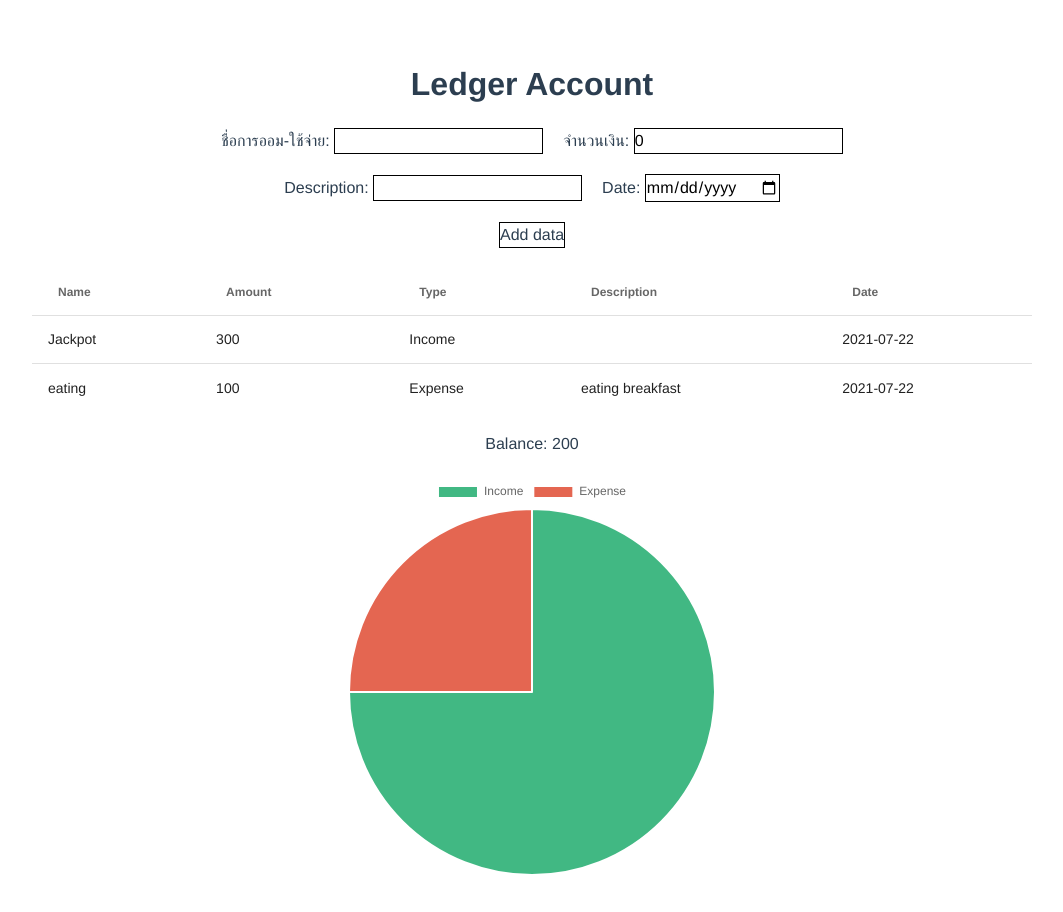
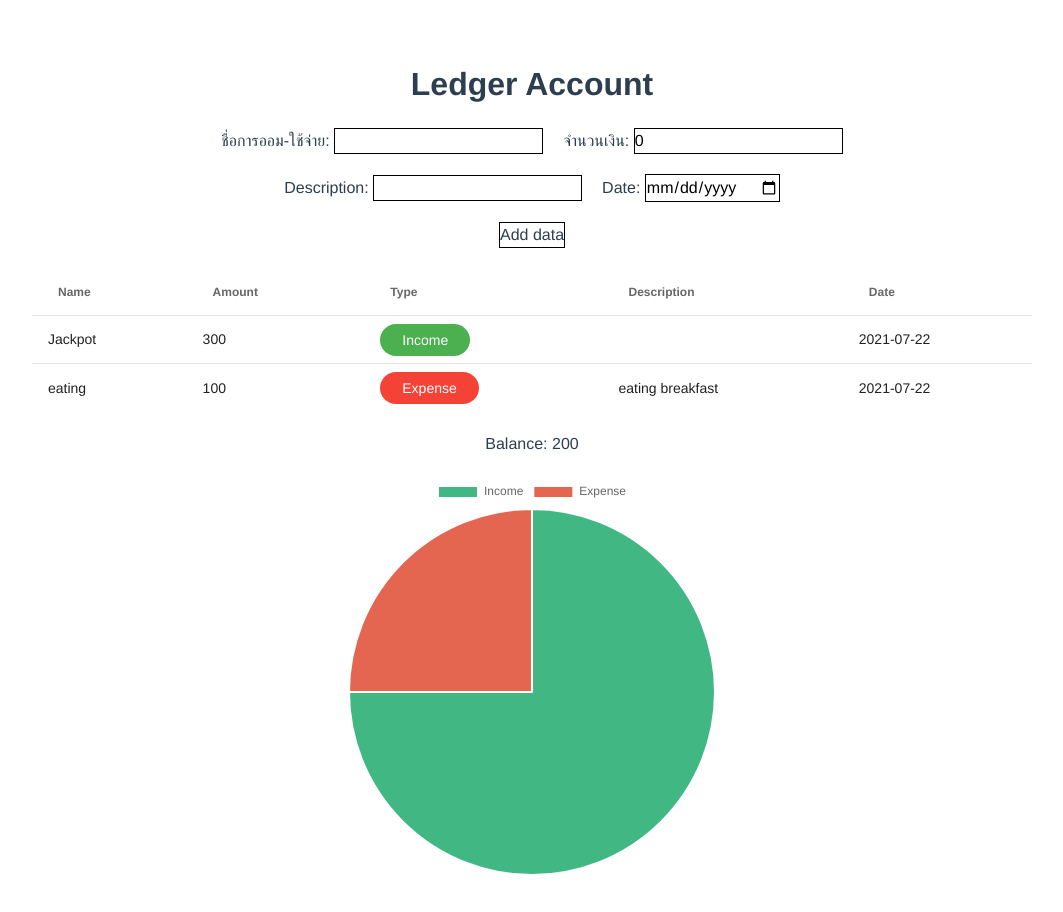
Before and after one commit to mmengspv/webtech-assignment-vuejs, a Vue app: page / in a window 1280 px wide. Shown: the top 912 px of the page, without its empty margins (108-1171 px from the left). Built offline with nearby package versions, Linux system fonts and the light colour scheme.

Commit message:
add color to type of money data

```diff
--- a/src/components/LedgerList.vue
+++ b/src/components/LedgerList.vue
@@ -1,10 +1,12 @@
 <template>
   <div>
-    <v-data-table
-      :headers="headers"
-      :items="moneyData"
-      hide-default-footer
-    ></v-data-table>
+    <v-data-table :headers="headers" :items="moneyData" hide-default-footer>
+      <template v-slot:[`item.type`]="{ item }">
+        <v-chip :color="getColor(item.type)" dark>
+          {{ item.type }}
+        </v-chip>
+      </template>
+    </v-data-table>
     <div>
       <label>Balance: {{ balance }}</label>
     </div>
@@ -58,6 +60,10 @@ export default {
       }, 0);
       this.balance = total;
     },
+    getColor(type) {
+      if (type === "Expense") return "red";
+      return "green";
+    },
   },
 };
 </script>
```
